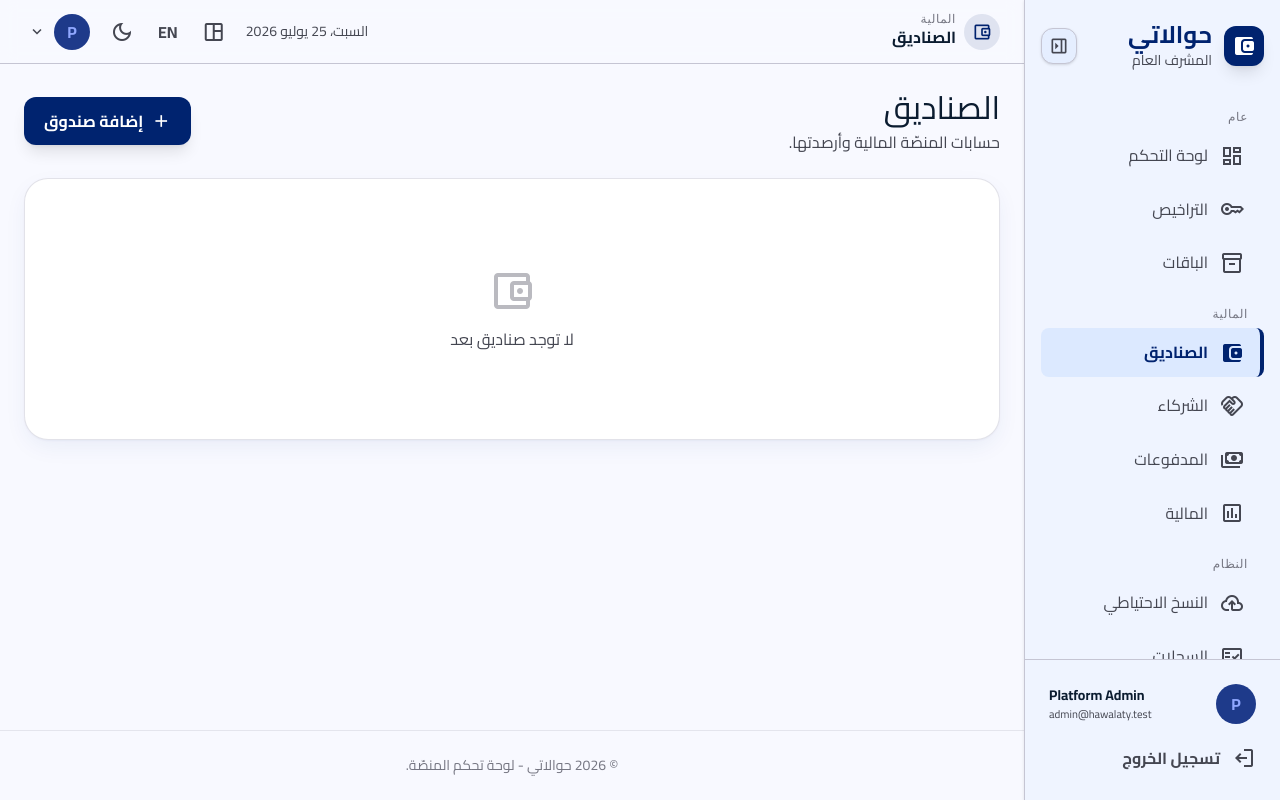
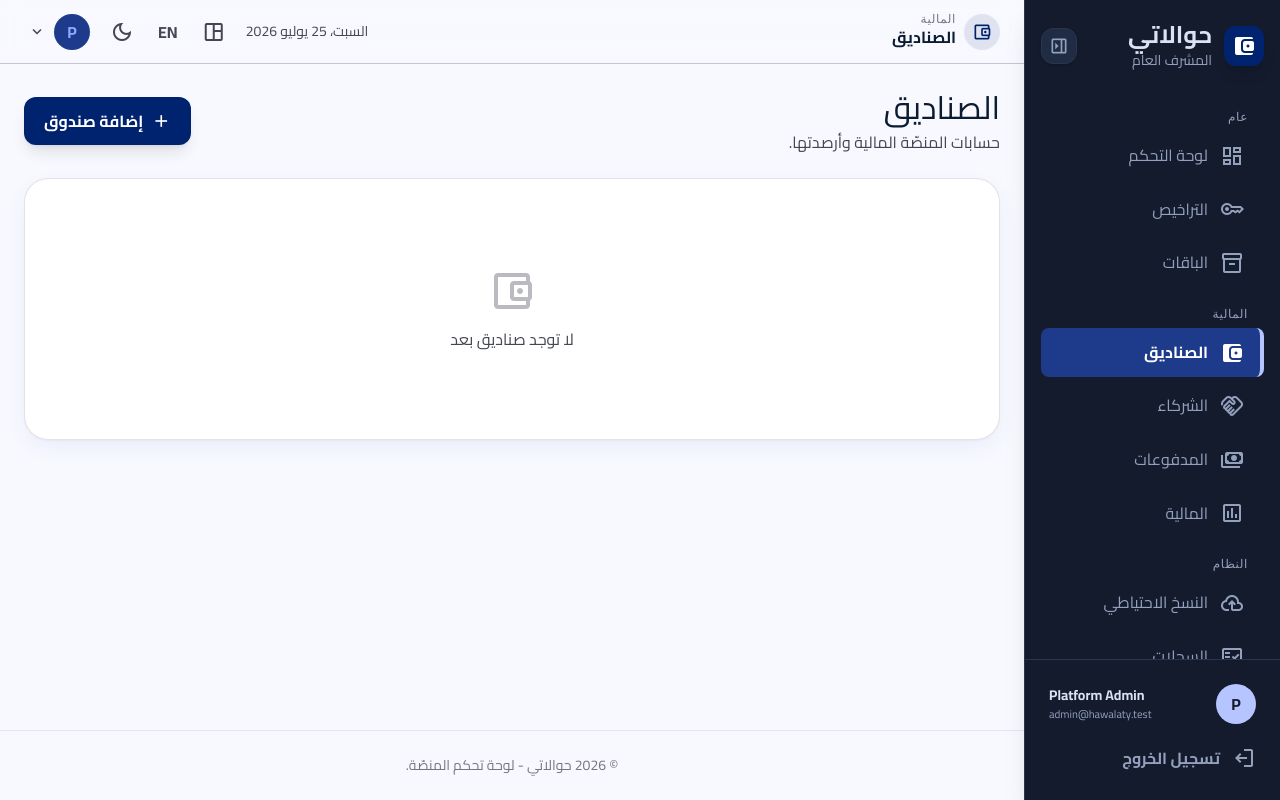
Before and after one commit to mostfaswaisi93/hawalaty-laravel, a Laravel app: page /admin/boxes in a window 1280 px wide. Run offline with Laravel 12, Linux system fonts and the light colour scheme; a user stored in the database is signed in; data comes from the database, SQL or seed files in the repository; data that the repository does not hold is empty; style sheets or scripts are compiled from the project's sources; parts of the project's set-up code (start-up, migrations or seed data) failed here and were passed over.

Commit message:
feat: semi-dark sidebar, centred toast, dash and spacing polish
Sidebar gets its own colour namespace (--c-sidebar*) rather than reusing the
surface tokens, since it must stay semi-dark in BOTH themes while the surface
tokens invert. Dark mode deepens it a step so it still separates from the
already-dark content area.

Success/error flashes become a dismissible auto-closing toast pinned to the
top-centre; validation errors stay inline, since those point at fields the
user has to go back and fix and must not vanish on a timer.

Title separators use "-" instead of an em-dash. While renaming them, found 8
admin page titles that were never registered in the lang files at all — __()
was passing them through untranslated — so they are now proper keys with
English values.

Also: tightened account-dropdown spacing.

Co-Authored-By: Claude Opus 5 <noreply@anthropic.com>

```diff
--- a/resources/css/app.css
+++ b/resources/css/app.css
@@ -104,6 +104,17 @@
        dark:bg-green-500/15 dark:text-green-300` identically in 8 places. */
     --color-success: rgb(var(--c-success));
     --color-success-container: rgb(var(--c-success-container));
+
+    /* The admin rail is intentionally semi-dark in BOTH themes, so it cannot
+       reuse the surface tokens (those invert). Its own namespace keeps the
+       contrast pairings explicit and lets dark mode deepen it a step. */
+    --color-sidebar: rgb(var(--c-sidebar));
+    --color-sidebar-hover: rgb(var(--c-sidebar-hover));
+    --color-sidebar-active: rgb(var(--c-sidebar-active));
+    --color-sidebar-border: rgb(var(--c-sidebar-border));
+    --color-on-sidebar: rgb(var(--c-on-sidebar));
+    --color-on-sidebar-muted: rgb(var(--c-on-sidebar-muted));
+    --color-sidebar-accent: rgb(var(--c-sidebar-accent));
 }
 
 :root {
@@ -164,6 +175,16 @@
     --c-success: 21 128 61;
     --c-success-container: 220 252 231;
 
+    /* Semi-dark navy rail, tuned to sit in the same family as --c-primary
+       (0 35 111) without competing with the light content area beside it. */
+    --c-sidebar: 19 27 45;
+    --c-sidebar-hover: 32 43 68;
+    --c-sidebar-active: 30 58 138;
+    --c-sidebar-border: 42 54 78;
+    --c-on-sidebar: 219 226 242;
+    --c-on-sidebar-muted: 148 161 189;
+    --c-sidebar-accent: 182 196 255;
+
     --app-font: 'Cairo', system-ui, sans-serif;
 }
 
@@ -211,6 +232,16 @@
        dark:bg-green-500/15 exactly). */
     --c-success: 134 239 172;
     --c-success-container: 34 197 94;
+
+    /* A step deeper than light mode so the rail still separates from the
+       already-dark content surface (--c-surface: 10 14 23). */
+    --c-sidebar: 15 20 32;
+    --c-sidebar-hover: 28 36 52;
+    --c-sidebar-active: 30 58 138;
+    --c-sidebar-border: 36 45 62;
+    --c-on-sidebar: 222 228 242;
+    --c-on-sidebar-muted: 141 152 178;
+    --c-sidebar-accent: 182 196 255;
 }
 
 html.lang-ar {
--- a/resources/views/components/flash-messages.blade.php
+++ b/resources/views/components/flash-messages.blade.php
@@ -1,14 +1,45 @@
-@if (session('success'))
-    <div class="mb-6 flex items-start gap-3 rounded-xl border border-primary/20 bg-primary/10 p-4 text-primary">
-        <span class="material-symbols-outlined text-primary">check_circle</span>
-        <p class="font-body-sm text-body-sm">{{ session('success') }}</p>
-    </div>
-@endif
+{{--
+    success/error are transient confirmations, so they float as a dismissible
+    toast pinned to the top-centre of the viewport and auto-close. Validation
+    errors deliberately stay inline: they refer to specific fields the user has
+    to go back and fix, so they must not disappear on a timer.
 
-@if (session('error'))
-    <div class="mb-6 flex items-start gap-3 rounded-xl border border-error/20 bg-error-container/40 p-4 text-on-error-container">
-        <span class="material-symbols-outlined text-error">error</span>
-        <p class="font-body-sm text-body-sm">{{ session('error') }}</p>
+    `fixed` here is safe because this component renders from the layout, outside
+    the `.page-enter` wrapper — see the note on .page-enter in app.css about
+    transformed ancestors capturing fixed positioning.
+--}}
+@if (session('success') || session('error'))
+    @php
+        $isSuccess = (bool) session('success');
+        $flash = $isSuccess ? session('success') : session('error');
+    @endphp
+    <div
+        x-data="{ show: false }"
+        x-init="$nextTick(() => show = true); setTimeout(() => show = false, 4500)"
+        x-show="show"
+        x-cloak
+        style="display:none"
+        x-transition:enter="transition ease-out duration-300"
+        x-transition:enter-start="opacity-0 -translate-y-4"
+        x-transition:enter-end="opacity-100 translate-y-0"
+        x-transition:leave="transition ease-in duration-200"
+        x-transition:leave-start="opacity-100 translate-y-0"
+        x-transition:leave-end="opacity-0 -translate-y-4"
+        class="fixed inset-x-0 top-6 z-[110] mx-auto flex w-fit max-w-[calc(100vw-2rem)] items-center gap-3 rounded-2xl border px-5 py-3 shadow-2xl backdrop-blur
+            {{ $isSuccess
+                ? 'border-success/30 bg-success-container/95 text-success dark:bg-surface-container-high/95'
+                : 'border-error/30 bg-error-container/95 text-on-error-container dark:bg-surface-container-high/95' }}"
+        role="status"
+        aria-live="polite">
+        <span class="material-symbols-outlined flex-shrink-0 {{ $isSuccess ? 'text-success' : 'text-error' }}">
+            {{ $isSuccess ? 'check_circle' : 'error' }}
+        </span>
+        <p class="font-body-sm text-body-sm font-bold">{{ $flash }}</p>
+        <button type="button" @click="show = false"
+            class="-me-1 flex h-7 w-7 flex-shrink-0 items-center justify-center rounded-full opacity-60 transition-opacity hover:opacity-100"
+            aria-label="{{ __('إغلاق') }}">
+            <span class="material-symbols-outlined !text-lg">close</span>
+        </button>
     </div>
 @endif
 
--- a/resources/views/layouts/admin.blade.php
+++ b/resources/views/layouts/admin.blade.php
@@ -116,7 +116,7 @@
     <div x-show="sidebarOpen" x-cloak class="fixed inset-0 z-40 bg-black/30 lg:hidden" @click="sidebarOpen = false" style="display:none"></div>
 
     <aside
-        class="fixed start-0 top-0 z-50 flex h-screen w-64 flex-col border-e border-outline-variant bg-surface-container-low py-stack-md shadow-sm transition-[transform,width] duration-300 lg:!translate-x-0"
+        class="fixed start-0 top-0 z-50 flex h-screen w-64 flex-col border-e border-sidebar-border bg-sidebar py-stack-md shadow-xl transition-[transform,width] duration-300 lg:!translate-x-0"
         :class="[
             sidebarOpen ? 'translate-x-0' : '-translate-x-full rtl:translate-x-full',
             collapsed ? 'lg:w-[5.5rem]' : 'lg:w-64',
@@ -134,15 +134,15 @@
                 <x-logo />
             </a>
             <div class="min-w-0 flex-1" :class="collapsed && 'lg:hidden'">
-                <span class="block font-display-lg text-2xl font-bold leading-tight text-primary">{{ __('حوالاتي') }}</span>
-                <p class="font-body-sm text-body-sm text-on-surface-variant">{{ __('المشرف العام') }}</p>
+                <span class="block font-display-lg text-2xl font-bold leading-tight text-on-sidebar">{{ __('حوالاتي') }}</span>
+                <p class="font-body-sm text-body-sm text-on-sidebar-muted">{{ __('المشرف العام') }}</p>
             </div>
             {{-- Given a container, border and fill-on-hover so it reads as a real
                  control rather than a stray glyph next to the brand. --}}
             <button type="button" @click="collapsed = !collapsed"
                 @mouseenter="showTip($el, @js(__('طي القائمة')))" @mouseleave="hideTip()"
                 @focus="showTip($el, @js(__('طي القائمة')))" @blur="hideTip()"
-                class="hidden h-9 w-9 flex-shrink-0 items-center justify-center rounded-xl border border-outline-variant bg-surface-container text-on-surface-variant shadow-sm transition-all duration-200 hover:border-primary hover:bg-primary hover:text-on-primary hover:shadow-md active:scale-90 lg:flex"
+                class="hidden h-9 w-9 flex-shrink-0 items-center justify-center rounded-xl border border-sidebar-border bg-sidebar-hover text-on-sidebar-muted shadow-sm transition-all duration-200 hover:border-sidebar-accent hover:bg-sidebar-accent hover:text-sidebar hover:shadow-md active:scale-90 lg:flex"
                 :class="collapsed && 'lg:hidden'"
                 aria-label="{{ __('طي القائمة') }}" title="{{ __('طي القائمة') }}" :aria-expanded="(!collapsed).toString()">
                 <span class="material-symbols-outlined !text-xl rtl:-scale-x-100">left_panel_close</span>
@@ -155,7 +155,7 @@
             <button type="button" @click="collapsed = !collapsed"
                 @mouseenter="showTip($el, @js(__('توسيع القائمة')))" @mouseleave="hideTip()"
                 @focus="showTip($el, @js(__('توسيع القائمة')))" @blur="hideTip()"
-                class="flex h-10 w-10 items-center justify-center rounded-xl border border-outline-variant bg-surface-container text-on-surface-variant shadow-sm transition-all duration-200 hover:border-primary hover:bg-primary hover:text-on-primary hover:shadow-md active:scale-90"
+                class="flex h-10 w-10 items-center justify-center rounded-xl border border-sidebar-border bg-sidebar-hover text-on-sidebar-muted shadow-sm transition-all duration-200 hover:border-sidebar-accent hover:bg-sidebar-accent hover:text-sidebar hover:shadow-md active:scale-90"
                 aria-label="{{ __('توسيع القائمة') }}" title="{{ __('توسيع القائمة') }}">
                 <span class="material-symbols-outlined !text-xl rtl:-scale-x-100">left_panel_open</span>
             </button>
@@ -165,12 +165,12 @@
              x axis to `auto` and show a stray horizontal scrollbar. --}}
         <nav class="flex-1 space-y-1 overflow-y-auto overflow-x-hidden px-inline-md" :class="collapsed && 'lg:px-2'">
             @foreach ($navGroups as $group)
-                <p class="px-4 pb-1 pt-4 font-label-caps text-label-caps uppercase tracking-wider text-outline"
+                <p class="px-4 pb-1 pt-4 font-label-caps text-label-caps uppercase tracking-wider text-on-sidebar-muted"
                     :class="collapsed && 'lg:hidden'">{{ __($group['label']) }}</p>
 
                 {{-- Collapsed: a hairline stands in for the hidden group heading so
                      the three blocks stay visually separated in the icon rail. --}}
-                <div class="mx-3 hidden border-t border-outline-variant/60" :class="collapsed ? 'lg:mt-3 lg:block' : 'lg:hidden'"></div>
+                <div class="mx-3 hidden border-t border-sidebar-border" :class="collapsed ? 'lg:mt-3 lg:block' : 'lg:hidden'"></div>
 
                 @foreach ($group['items'] as $item)
                     @php $isActive = request()->is($item['match']); @endphp
@@ -179,7 +179,7 @@
                         @if ($isActive) aria-current="page" @endif
                         @mouseenter="showTip($el, @js(__($item['label'])))" @mouseleave="hideTip()"
                         @focus="showTip($el, @js(__($item['label'])))" @blur="hideTip()"
-                        class="flex items-center gap-3 rounded-lg border-s-4 px-4 py-3 font-body-lg text-body-lg transition-all duration-200 {{ $isActive ? 'border-primary bg-surface-container-high font-bold text-primary' : 'border-transparent text-on-surface-variant hover:bg-surface-container-highest hover:text-on-surface' }}"
+                        class="flex items-center gap-3 rounded-lg border-s-4 px-4 py-3 font-body-lg text-body-lg transition-all duration-200 {{ $isActive ? 'border-sidebar-accent bg-sidebar-active font-bold text-white' : 'border-transparent text-on-sidebar-muted hover:bg-sidebar-hover hover:text-on-sidebar' }}"
                         :class="collapsed && 'lg:justify-center lg:gap-0 lg:border-s-0 lg:border-e-4 lg:px-0'">
                         <span class="material-symbols-outlined flex-shrink-0" @if ($isActive) data-weight="fill" @endif>{{ $item['icon'] }}</span>
                         <span class="truncate" :class="collapsed && 'lg:hidden'">{{ __($item['label']) }}</span>
@@ -191,21 +191,21 @@
         {{-- Identity and sign-out are stacked rather than crammed into one row:
              sharing the row with the logout button left the name ~110px and it
              truncated to "...tform Admin". On its own row it gets the full rail. --}}
-        <div class="mt-auto border-t border-outline-variant px-inline-md pt-4" :class="collapsed && 'lg:px-2'">
+        <div class="mt-auto border-t border-sidebar-border px-inline-md pt-4" :class="collapsed && 'lg:px-2'">
             <a href="{{ route('admin.profile.index') }}"
                 @mouseenter="showTip($el, @js($admin?->name ?? ''))" @mouseleave="hideTip()"
                 @focus="showTip($el, @js($admin?->name ?? ''))" @blur="hideTip()"
-                class="flex items-center gap-3 rounded-xl p-2 transition-colors hover:bg-surface-container-high"
+                class="flex items-center gap-3 rounded-xl p-2 transition-colors hover:bg-sidebar-hover"
                 :class="collapsed && 'lg:justify-center lg:p-1'"
                 title="{{ __('الملف الشخصي') }}">
-                <span class="grid h-10 w-10 flex-shrink-0 place-items-center rounded-full bg-primary-container font-bold text-on-primary-container">
+                <span class="grid h-10 w-10 flex-shrink-0 place-items-center rounded-full bg-sidebar-accent font-bold text-sidebar">
                     {{ $admin ? mb_substr($admin->name, 0, 1) : '?' }}
                 </span>
                 {{-- dir=auto so a Latin name ellipsises at its own end rather than
                      having the RTL container push the "…" to the visual start. --}}
                 <span class="min-w-0 flex-1" :class="collapsed && 'lg:hidden'">
-                    <span class="block truncate font-body-sm text-body-sm font-bold text-on-surface" dir="auto">{{ $admin?->name }}</span>
-                    <span class="block truncate font-body-sm text-[11px] text-on-surface-variant" dir="ltr">{{ $admin?->email }}</span>
+                    <span class="block truncate font-body-sm text-body-sm font-bold text-on-sidebar" dir="auto">{{ $admin?->name }}</span>
+                    <span class="block truncate font-body-sm text-[11px] text-on-sidebar-muted" dir="ltr">{{ $admin?->email }}</span>
                 </span>
             </a>
 
@@ -216,7 +216,7 @@
                 @click="confirmOpen = true; confirmMessage = '{{ __('هل تريد تسجيل الخروج من حسابك؟') }}'; confirmFormId = 'admin-logout-form'; confirmTitle = '{{ __('تأكيد تسجيل الخروج') }}'; confirmLabel = '{{ __('تسجيل الخروج') }}'"
                 @mouseenter="showTip($el, @js(__('تسجيل الخروج')))" @mouseleave="hideTip()"
                 @focus="showTip($el, @js(__('تسجيل الخروج')))" @blur="hideTip()"
-                class="mt-1 flex w-full items-center gap-3 rounded-xl px-2 py-2.5 font-body-sm font-bold text-on-surface-variant transition-colors hover:bg-error/10 hover:text-error"
+                class="mt-1 flex w-full items-center gap-3 rounded-xl px-2 py-2.5 font-body-sm font-bold text-on-sidebar-muted transition-colors hover:bg-error/20 hover:text-error"
                 :class="collapsed && 'lg:justify-center lg:gap-0 lg:px-0'"
                 aria-label="{{ __('تسجيل الخروج') }}">
                 <span class="material-symbols-outlined flex-shrink-0 rtl:-scale-x-100">logout</span>
@@ -298,23 +298,23 @@
                         role="menu">
                         {{-- Identity header: avatar + name + role, on a tinted panel so it
                              reads as context rather than a fourth menu row. --}}
-                        <div class="flex items-center gap-3 border-b border-outline-variant/60 bg-surface-container-low p-4">
-                            <span class="grid h-11 w-11 flex-shrink-0 place-items-center rounded-full bg-primary-container font-display-lg text-lg font-bold text-on-primary-container">
+                        <div class="flex items-center gap-3 border-b border-outline-variant/60 bg-surface-container-low p-3">
+                            <span class="grid h-10 w-10 flex-shrink-0 place-items-center rounded-full bg-primary-container font-body-lg text-base font-bold text-on-primary-container">
                                 {{ $admin ? mb_substr($admin->name, 0, 1) : '?' }}
                             </span>
                             <span class="min-w-0 flex-1">
-                                <span class="block truncate font-body-sm text-body-sm font-bold text-on-surface" dir="auto">{{ $admin?->name }}</span>
-                                <span class="block truncate font-body-sm text-[11px] text-on-surface-variant" dir="ltr">{{ $admin?->email }}</span>
+                                <span class="block truncate font-body-sm text-body-sm font-bold text-on-sidebar" dir="auto">{{ $admin?->name }}</span>
+                                <span class="block truncate font-body-sm text-[11px] text-on-sidebar-muted" dir="ltr">{{ $admin?->email }}</span>
                             </span>
                         </div>
 
                         {{-- Items are inset and individually rounded so the hover state is a
                              contained pill rather than a full-bleed band. The icon sits in its
                              own chip, and a chevron fades in on hover to signal navigation. --}}
-                        <div class="p-2">
+                        <div class="p-1.5">
                             <a href="{{ route('admin.profile.index') }}" role="menuitem"
-                                class="group flex items-center gap-3 rounded-xl px-3 py-2.5 font-body-sm text-body-sm font-bold text-on-surface-variant transition-colors hover:bg-primary/10 hover:text-primary">
-                                <span class="grid h-9 w-9 flex-shrink-0 place-items-center rounded-lg bg-surface-container text-on-surface-variant transition-colors group-hover:bg-primary group-hover:text-on-primary">
+                                class="group flex items-center gap-3 rounded-xl px-2.5 py-2 font-body-sm text-body-sm font-bold text-on-surface-variant transition-colors hover:bg-primary/10 hover:text-primary">
+                                <span class="grid h-8 w-8 flex-shrink-0 place-items-center rounded-lg bg-surface-container text-on-surface-variant transition-colors group-hover:bg-primary group-hover:text-on-primary">
                                     <span class="material-symbols-outlined !text-xl">person</span>
                                 </span>
                                 <span class="flex-1">{{ __('الملف الشخصي') }}</span>
@@ -322,8 +322,8 @@
                             </a>
 
                             <a href="{{ route('admin.settings.index') }}" role="menuitem"
-                                class="group flex items-center gap-3 rounded-xl px-3 py-2.5 font-body-sm text-body-sm font-bold text-on-surface-variant transition-colors hover:bg-primary/10 hover:text-primary">
-                                <span class="grid h-9 w-9 flex-shrink-0 place-items-center rounded-lg bg-surface-container text-on-surface-variant transition-colors group-hover:bg-primary group-hover:text-on-primary">
+                                class="group flex items-center gap-3 rounded-xl px-2.5 py-2 font-body-sm text-body-sm font-bold text-on-surface-variant transition-colors hover:bg-primary/10 hover:text-primary">
+                                <span class="grid h-8 w-8 flex-shrink-0 place-items-center rounded-lg bg-surface-container text-on-surface-variant transition-colors group-hover:bg-primary group-hover:text-on-primary">
                                     <span class="material-symbols-outlined !text-xl">settings</span>
                                 </span>
                                 <span class="flex-1">{{ __('الإعدادات') }}</span>
@@ -336,8 +336,8 @@
                                  in the sidebar footer, referenced here by id. --}}
                             <button type="button" role="menuitem"
                                 @click="open = false; confirmOpen = true; confirmMessage = '{{ __('هل تريد تسجيل الخروج من حسابك؟') }}'; confirmFormId = 'admin-logout-form'; confirmTitle = '{{ __('تأكيد تسجيل الخروج') }}'; confirmLabel = '{{ __('تسجيل الخروج') }}'"
-                                class="group flex w-full items-center gap-3 rounded-xl px-3 py-2.5 font-body-sm text-body-sm font-bold text-error transition-colors hover:bg-error/10">
-                                <span class="grid h-9 w-9 flex-shrink-0 place-items-center rounded-lg bg-error/10 text-error transition-colors group-hover:bg-error group-hover:text-on-error">
+                                class="group flex w-full items-center gap-3 rounded-xl px-2.5 py-2 font-body-sm text-body-sm font-bold text-error transition-colors hover:bg-error/10">
+                                <span class="grid h-8 w-8 flex-shrink-0 place-items-center rounded-lg bg-error/10 text-error transition-colors group-hover:bg-error group-hover:text-on-error">
                                     <span class="material-symbols-outlined !text-xl rtl:-scale-x-100">logout</span>
                                 </span>
                                 <span class="flex-1 text-start">{{ __('تسجيل الخروج') }}</span>
```
